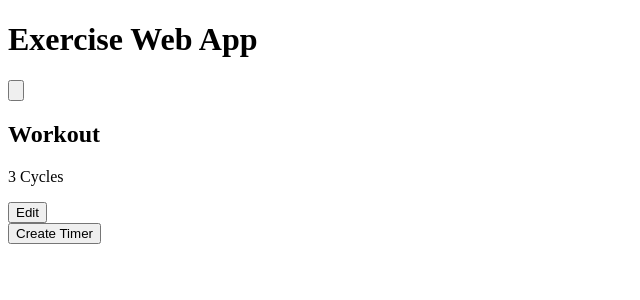
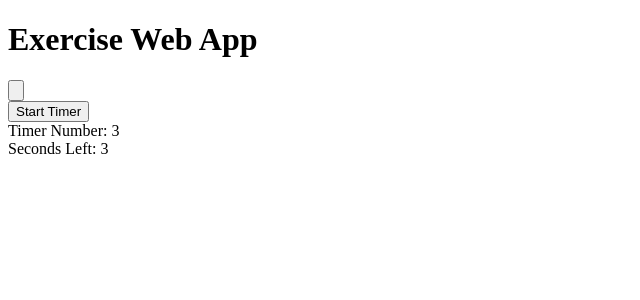
Before and after one commit to evan-walter/exercise-web-app, a Next.js app: page / in a window 1280 px wide. Shown: the top 300 px of the page, without its empty margins (0-640 px from the left). Built offline with nearby package versions, Linux system fonts and the light colour scheme.

Commit message:
Working set of interval timers foundation

```diff
--- a/components/Workout.tsx
+++ b/components/Workout.tsx
@@ -1,314 +1,38 @@
 import { useState, useRef, useEffect } from 'react'
 
+const initialSecondsLeft = 3
+const initialTimerNumber = 3
+
 export default function Workout() {
-  const [isEditingCycles, setIsEditingCycles] = useState(false)
-  const [cycles, setCycles] = useState(19)
-  const [isCreatingTimer, setIsCreatingTimer] = useState(false)
-  const [inputCycles, setInputCycles] = useState(3)
-  const [inputTitle, setInputTitle] = useState('Low')
-  const [inputMinutes, setInputMinutes] = useState(1)
-  const [inputSeconds, setInputSeconds] = useState(5)
-  const [count, setCount] = useState(0)
-  const [timers, setTimers] = useState<any>([])
-  const [isCountingDown, setIsCountingDown] = useState(false)
-  const [isWorkoutComplete, setIsWorkoutComplete] = useState(false)
+  const [secondsLeft, setSecondsLeft] = useState(initialSecondsLeft)
+  const [timerNumber, setTimerNumber] = useState(initialTimerNumber)
 
-  function handleCountDown() {
-    setIsCountingDown((prevIsCountingDown) => !prevIsCountingDown)
-  }
+  let timer = useRef<any>(0)
 
-  // function handleCountDown() {
-  //   setIsCountingDown((prevIsCountingDown) => !prevIsCountingDown)
-  //   countDown.current = setInterval(() => {
-  //     setTimers((prevTimers: any) =>
-  //       [...prevTimers].map((prevTimer: any) => {
-  //         // Check whether or not to move onto the next timer.
-  //         if (prevTimer.minutes == 0 && prevTimer.seconds == 0) {
-  //           setCount((prevCount) => prevCount + 1) // Increment
-
-  //           // Determine whether or not to move onto the next cycle.
-  //           if (count > timers.length) {
-  //             setCycles((prevCycles) => prevCycles - 1) // Move onto the next cycle.
-
-  //             // Determine whether or not the workout is complete.
-  //             if (cycles == 0) {
-  //               setIsWorkoutComplete(true)
-  //             } else {
-  //               setCount(0) // Reset count to begin the next cycle.
-  //             }
-  //           }
-  //         }
-
-  //         // Implement the remaining count-down logic.
-  //         // Check if the count matches the current timer id. Count down this timer until this timer equals zero.
-  //         if (count == prevTimer.id) {
-  //           if (prevTimer.seconds > 0) {
-  //             return {
-  //               ...prevTimer,
-  //               seconds: prevTimer.seconds - 1,
-  //             }
-  //           } else if (prevTimer.minutes > 0) {
-  //             return {
-  //               ...prevTimer,
-  //               minutes: prevTimer.minutes - 1,
-  //               seconds: 59,
-  //             }
-  //           } else {
-  //             return { ...prevTimer }
-  //           }
-  //         }
-  //       })
-  //     )
-  //     if (isWorkoutComplete) return
-  //   }, 1000)
-  // }
-
-  function handleCreateTimer() {
-    setIsCreatingTimer((prevIsCreatingTimer) => !prevIsCreatingTimer)
-    if (isCreatingTimer) {
-      setTimers((prevTimers: any) => [
-        ...prevTimers,
-        {
-          id: prevTimers.length,
-          title: inputTitle,
-          minutes: inputMinutes,
-          seconds: inputSeconds,
-        },
-      ])
-    }
-  }
-
-  function handleDeleteTimer(currentTimerId: string) {
-    setTimers((prevTimers: any) => [
-      ...prevTimers.filter((prevTimer: any) => prevTimer.id !== currentTimerId),
-    ])
-    setTimers((prevTimers: any) =>
-      [...prevTimers].map((prevTimer: any, prevTimerIndex: number) => {
-        return { ...prevTimer, id: prevTimerIndex }
-      })
-    )
-  }
-
-  return (
-    <div className='flex flex-col gap-y-4'>
-      {timers.length > 0 ? (
-        <button
-          className={`${
-            isCountingDown ? 'bg-yellow-600' : 'bg-green-600'
-          } mb-2 w-fit rounded-full py-2 px-4 text-lg font-semibold text-white`}
-          onClick={() => handleCountDown()}
-        >
-          {`${isCountingDown ? 'Pause' : 'Start'} Workout`}
-        </button>
-      ) : null}
-      <div className='flex flex-col gap-y-4 rounded-lg bg-slate-200 p-4 dark:bg-slate-800'>
-        <div className='mb-2 flex w-full flex-wrap items-center gap-x-6'>
-          <h2 className='whitespace-nowrap text-xl font-semibold text-pink-900 dark:text-pink-100'>
-            Workout
-          </h2>
-          {isEditingCycles ? (
-            <>
-              <Input
-                name='cycles'
-                inputValue={inputCycles}
-                setInputValue={setInputCycles}
-                addClassNames='w-[4.2rem]'
-              />
-              <button
-                onClick={() => {
-                  setIsEditingCycles(
-                    (prevIsEditingCycles) => !prevIsEditingCycles
-                  )
-                  setCycles(inputCycles)
-                }}
-              >
-                Confirm Edit
-              </button>
-            </>
-          ) : (
-            <>
-              <p className='font-semibold'>{`${inputCycles} Cycle${
-                inputCycles == 1 ? '' : 's'
-              }`}</p>
-              <button
-                onClick={() =>
-                  setIsEditingCycles(
-                    (prevIsEditingCycles) => !prevIsEditingCycles
-                  )
-                }
-              >
-                Edit
-              </button>
-            </>
-          )}
-        </div>
-        {timers.map((timer: any) => (
-          <div
-            key={timer.id}
-            className='flex flex-col gap-y-4 rounded-lg bg-slate-100 p-3 dark:bg-slate-700'
-          >
-            <Timer
-              timer={timer}
-              isCountingDown={isCountingDown}
-              count={count}
-              setCount={setCount}
-            />
-            <button
-              className='ml-auto w-fit rounded-full font-semibold'
-              onClick={() => handleDeleteTimer(timer.id)}
-            >
-              <X />
-            </button>
-          </div>
-        ))}
-        <div className='flex'>
-          <button
-            className='w-fit rounded-full bg-blue-600 py-2 px-4 font-semibold text-white'
-            onClick={() => handleCreateTimer()}
-          >
-            {`Create ${isCreatingTimer ? 'this ' : ''}Timer`}
-          </button>
-          {isCreatingTimer ? (
-            <button
-              className='ml-4 w-fit rounded-full bg-amber-600 py-2 px-4 font-semibold text-white'
-              onClick={() => setIsCreatingTimer(false)}
-            >
-              Cancel
-            </button>
-          ) : null}
-        </div>
-        {isCreatingTimer ? (
-          <>
-            <h3 className='mb-2 text-lg font-semibold'>New Timer</h3>
-            <div className='mb-4 flex flex-col gap-y-4'>
-              <Input
-                name={'title'}
-                inputValue={inputTitle}
-                setInputValue={setInputTitle}
-              />
-              <Input
-                name={'minutes'}
-                inputValue={inputMinutes}
-                setInputValue={setInputMinutes}
-              />
-              <Input
-                name={'seconds'}
-                inputValue={inputSeconds}
-                setInputValue={setInputSeconds}
-              />
-            </div>
-          </>
-        ) : null}
-      </div>
-    </div>
-  )
-}
-
-interface TimerProps {
-  timer: any
-  isCountingDown: boolean
-  count: number
-  setCount: any
-}
-
-export function Timer({ timer, isCountingDown }: TimerProps) {
-  const [currentTimer, setCurrentTimer] = useState(timer)
-
-  let countDown = useRef<any>(0)
-
-  function format(timeUnit: number) {
-    return `${timeUnit >= 10 ? timeUnit : `0${timeUnit}`}`
+  function handleStartTimer() {
+    timer.current = setInterval(() => {
+      setSecondsLeft((s) => s - 1)
+    }, 1000)
   }
 
   useEffect(() => {
-    if (isCountingDown) {
-      countDown.current ===
-        setInterval(() => {
-          setCurrentTimer((prevTimer: any) => {
-            if (prevTimer.seconds > 0) {
-              return {
-                ...prevTimer,
-                seconds: prevTimer.seconds - 1,
-              }
-            } else if (prevTimer.minutes > 0) {
-              return {
-                ...prevTimer,
-                minutes: prevTimer.minutes - 1,
-                seconds: 59,
-              }
-            } else {
-              return {
-                ...prevTimer,
-              }
-            }
-          })
-        }, 500)
-    } else {
-      return () => clearInterval(countDown.current)
+    console.log(timer.current)
+    if (secondsLeft === 0) {
+      setSecondsLeft(initialSecondsLeft)
+      setTimerNumber((s) => s - 1)
+    }
+    if (timerNumber === 0) {
+      clearInterval(timer.current)
+      timer.current = 0
+      setTimerNumber(initialTimerNumber)
     }
   })
 
   return (
-    <div className='flex flex-wrap-reverse items-center gap-4'>
-      <div className='text-2xl'>
-        <span>{format(currentTimer.minutes)} : </span>
-        <span>{format(currentTimer.seconds)}</span>
-      </div>
-      <div className='text-lg font-semibold text-blue-900 dark:text-blue-100'>
-        {timer.title}
-      </div>
-    </div>
+    <>
+      <button onClick={handleStartTimer}>Start Timer</button>
+      <div>Timer Number: {timerNumber}</div>
+      <div>Seconds Left: {secondsLeft}</div>
+    </>
   )
 }
-
-interface InputProps {
-  name: string
-  inputValue: string | number
-  setInputValue: any
-  addClassNames?: string
-}
-
-export function Input({
-  name,
-  inputValue,
-  setInputValue,
-  addClassNames,
-}: InputProps) {
-  return (
-    <div className='relative flex flex-col'>
-      <input
-        name={name}
-        className={`${addClassNames} peer rounded-lg bg-slate-100 px-2 pt-5 pb-3 shadow-md dark:bg-slate-700`}
-        value={inputValue}
-        onChange={(e) => setInputValue(e.target.value)}
-        type={name === 'title' ? 'text' : 'number'}
-        placeholder={`${name.charAt(0).toUpperCase()}${name.slice(1)}`}
-      />
-      <label
-        htmlFor={name}
-        className='absolute top-1 left-2 text-xs text-slate-500 transition-all peer-placeholder-shown:top-5 peer-placeholder-shown:text-base dark:text-slate-300'
-      >
-        {`${name.charAt(0).toUpperCase()}${name.slice(1)}`}
-      </label>
-    </div>
-  )
-}
-
-export function X() {
-  return (
-    <svg
-      xmlns='http://www.w3.org/2000/svg'
-      fill='none'
-      viewBox='0 0 24 24'
-      strokeWidth={1.5}
-      stroke='currentColor'
-      className='h-6 w-6'
-    >
-      <path
-        strokeLinecap='round'
-        strokeLinejoin='round'
-        d='M6 18L18 6M6 6l12 12'
-      />
-    </svg>
-  )
-}
```
